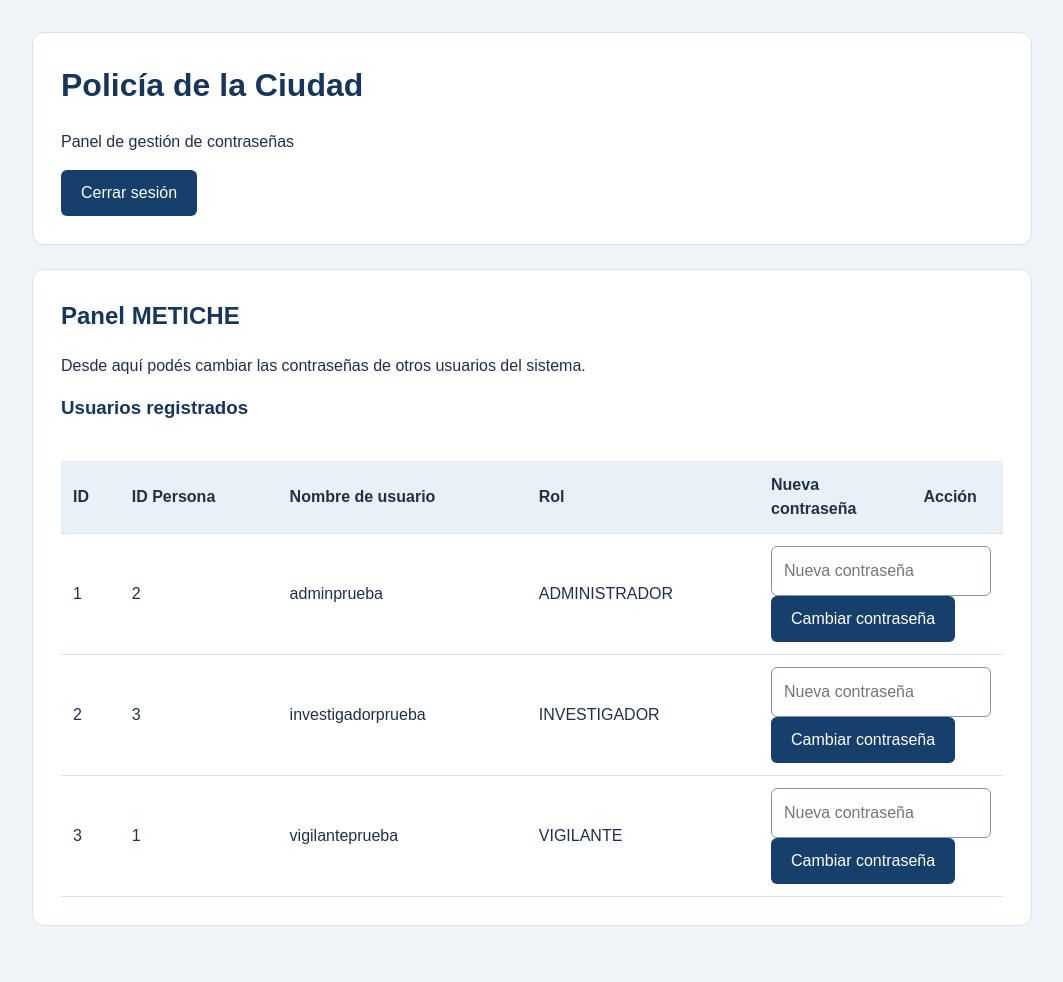
After one commit to maricieloriana/policia-ciudad-backend, a Spring Boot app: page /metiche in a window 1280 px wide. The commit adds this page. Shown: the whole page, without its empty margins (108-1171 px from the left). Run offline with Spring Boot 4, Linux system fonts and the light colour scheme; a user stored in the database is signed in; data comes from the database, SQL or seed files in the repository; some of the project's set-up classes (security, data sources, template engines, error pages and the like) are left out, and stand-ins take their place; some libraries are stand-ins or nearby versions.

Commit message:
vista metiche

```diff
--- a/src/main/java/com/policiaciudad/controller/InicioController.java
+++ b/src/main/java/com/policiaciudad/controller/InicioController.java
@@ -25,6 +25,9 @@ public class InicioController {
         modelo.addAttribute("esVigilante", tieneRol(
                 autenticacion, "ROLE_VIGILANTE"));
 
+        modelo.addAttribute("esMetiche", tieneRol(
+        autenticacion, "ROLE_METICHE"));
+
         // Abre la plantilla templates/inicio.html
         return "inicio";
     }
--- /dev/null
+++ b/src/main/java/com/policiaciudad/controller/MeticheWebController.java
@@ -0,0 +1,75 @@
+package com.policiaciudad.controller;
+
+import com.policiaciudad.dto.CambioPasswordDTO;
+import com.policiaciudad.dto.UsuarioDTO;
+import com.policiaciudad.exception.DatosInvalidosException;
+import com.policiaciudad.exception.RecursoNoEncontradoException;
+import com.policiaciudad.service.UsuarioService;
+
+import java.util.List;
+
+import org.springframework.security.access.AccessDeniedException;
+import org.springframework.security.core.Authentication;
+import org.springframework.stereotype.Controller;
+import org.springframework.ui.Model;
+import org.springframework.web.bind.annotation.GetMapping;
+import org.springframework.web.bind.annotation.ModelAttribute;
+import org.springframework.web.bind.annotation.PathVariable;
+import org.springframework.web.bind.annotation.PostMapping;
+import org.springframework.web.servlet.mvc.support.RedirectAttributes;
+
+@Controller
+public class MeticheWebController {
+
+    private final UsuarioService servicio;
+
+    public MeticheWebController(UsuarioService servicio) {
+        this.servicio = servicio;
+    }
+
+    @GetMapping("/metiche")
+    public String mostrarVista(Model modelo, Authentication autenticacion) {
+
+        List<UsuarioDTO> usuarios = servicio.listar().stream()
+                .filter(usuario -> !usuario.getNombreUsuario()
+                .equals(autenticacion.getName()))
+                .toList();
+
+        modelo.addAttribute("usuarios", usuarios);
+        modelo.addAttribute("datos", new CambioPasswordDTO());
+
+        return "metiche";
+    }
+
+    @PostMapping("/metiche/usuarios/{id}/password")
+    public String cambiarPassword(
+            @PathVariable int id,
+            @ModelAttribute("datos") CambioPasswordDTO datos,
+            Authentication autenticacion,
+            RedirectAttributes mensajes) {
+
+        try {
+            servicio.cambiarPassword(
+                    id,
+                    datos.getNuevaPassword(),
+                    autenticacion.getName()
+            );
+
+            mensajes.addFlashAttribute(
+                    "mensajeExito",
+                    "La contraseña se cambió correctamente."
+            );
+
+        } catch (DatosInvalidosException
+                | RecursoNoEncontradoException
+                | AccessDeniedException excepcion) {
+
+            mensajes.addFlashAttribute(
+                    "mensajeError",
+                    excepcion.getMessage()
+            );
+        }
+
+        return "redirect:/metiche";
+    }
+}
--- a/src/main/resources/static/css/estilos.css
+++ b/src/main/resources/static/css/estilos.css
@@ -243,6 +243,11 @@ td.acciones-celda a.boton {
     white-space: nowrap;
 }
 
+/* Ancho de los campos de entrada en las acciones */
+td.acciones-celda input {
+    width: 220px;
+}
+
 @media (max-width: 600px) {
     .pagina-listado header,
     .pagina-listado main {
--- /dev/null
+++ b/src/main/resources/templates/metiche.html
@@ -0,0 +1,87 @@
+
+<!DOCTYPE html>
+<html lang="es" xmlns:th="http://www.thymeleaf.org">
+<head>
+    <meta charset="UTF-8">
+    <meta name="viewport" content="width=device-width, initial-scale=1.0">
+    <title>Panel METICHE | Policía de la Ciudad</title>
+    <link rel="stylesheet" th:href="@{/css/estilos.css}">
+</head>
+<body>
+
+    <header>
+        <h1>Policía de la Ciudad</h1>
+        <p>Panel de gestión de contraseñas</p>
+
+        <form th:action="@{/logout}" method="post">
+            <button type="submit">Cerrar sesión</button>
+        </form>
+    </header>
+
+    <main>
+        <h2>Panel METICHE</h2>
+
+        <p>
+            Desde aquí podés cambiar las contraseñas
+            de otros usuarios del sistema.
+        </p>
+
+        <p th:if="${mensajeExito}"
+           th:text="${mensajeExito}"
+           role="status">
+        </p>
+
+        <p th:if="${mensajeError}"
+           th:text="${mensajeError}"
+           role="alert">
+        </p>
+
+        <h3>Usuarios registrados</h3>
+
+        <div class="tabla-contenedor">
+            <table>
+                <thead>
+                    <tr>
+                        <th>ID</th>
+                        <th>ID Persona</th>
+                        <th>Nombre de usuario</th>
+                        <th>Rol</th>
+                        <th>Nueva contraseña</th>
+                        <th>Acción</th>
+                    </tr>
+                </thead>
+
+                <tbody>
+                    <tr th:each="usuario : ${usuarios}">
+                        <td th:text="${usuario.id}"></td>
+
+                        <td th:text="${usuario.idPersona}"></td>
+
+                        <td th:text="${usuario.nombreUsuario}"></td>
+
+                        <td th:text="${usuario.rol}"></td>
+
+                        <td class="acciones-celda" colspan="2">
+                            <form
+                                th:action="@{/metiche/usuarios/{id}/password(id=${usuario.id})}"
+                                method="post">
+
+                                <input
+                                    type="password"
+                                    name="nuevaPassword"
+                                    placeholder="Nueva contraseña"
+                                    required>
+
+                                <button type="submit">
+                                    Cambiar contraseña
+                                </button>
+                            </form>
+                        </td>
+                    </tr>
+                </tbody>
+            </table>
+        </div>
+    </main>
+
+</body>
+</html>
```
Also changed, not shown: src/main/java/com/policiaciudad/config/ConfiguracionSeguridad.java (+8 -0 lines), src/main/resources/templates/inicio.html (+11 -0 lines).
